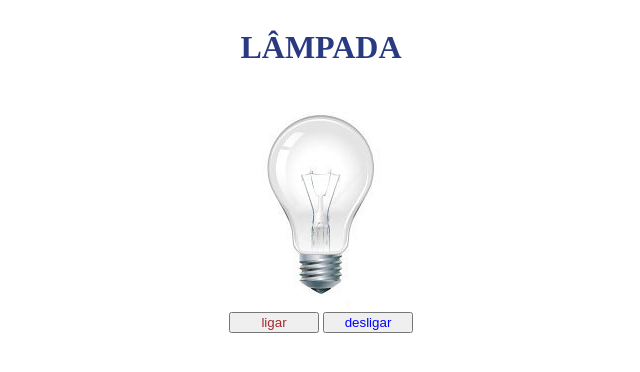
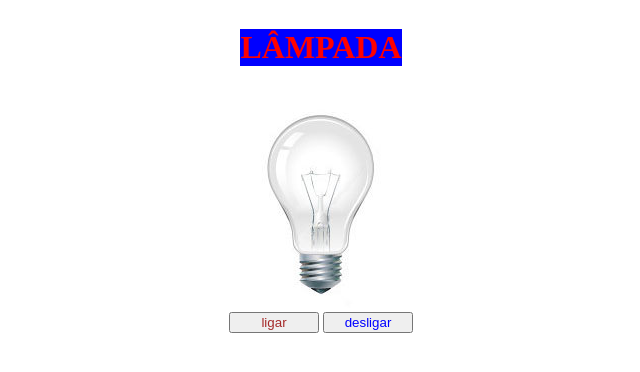
Before and after one commit to devmarcelomacedo/ex009, a plain HTML site: page ex10.html in a window 1280 px wide. Shown: the whole page, without its empty margins (319-959 px from the left). Drawn offline with Linux system fonts and the light colour scheme.

Commit message:
alteração na cor

```diff
--- a/ex10.html
+++ b/ex10.html
@@ -9,7 +9,7 @@
 </head>
 <body>
     <header>
-        <h1>LÂMPADA</h1>
+        <h1 class="acs">LÂMPADA</h1>
     </header>
     <main>
         <div><img src="img/desligada.jpeg" alt="lampada" id="lamp"></div>
--- a/style.css
+++ b/style.css
@@ -15,3 +15,7 @@ header, main {
     width: 90px;
     color: blue;
 }
+.acs {
+    background-color: blue;
+    color: red;
+}
```
